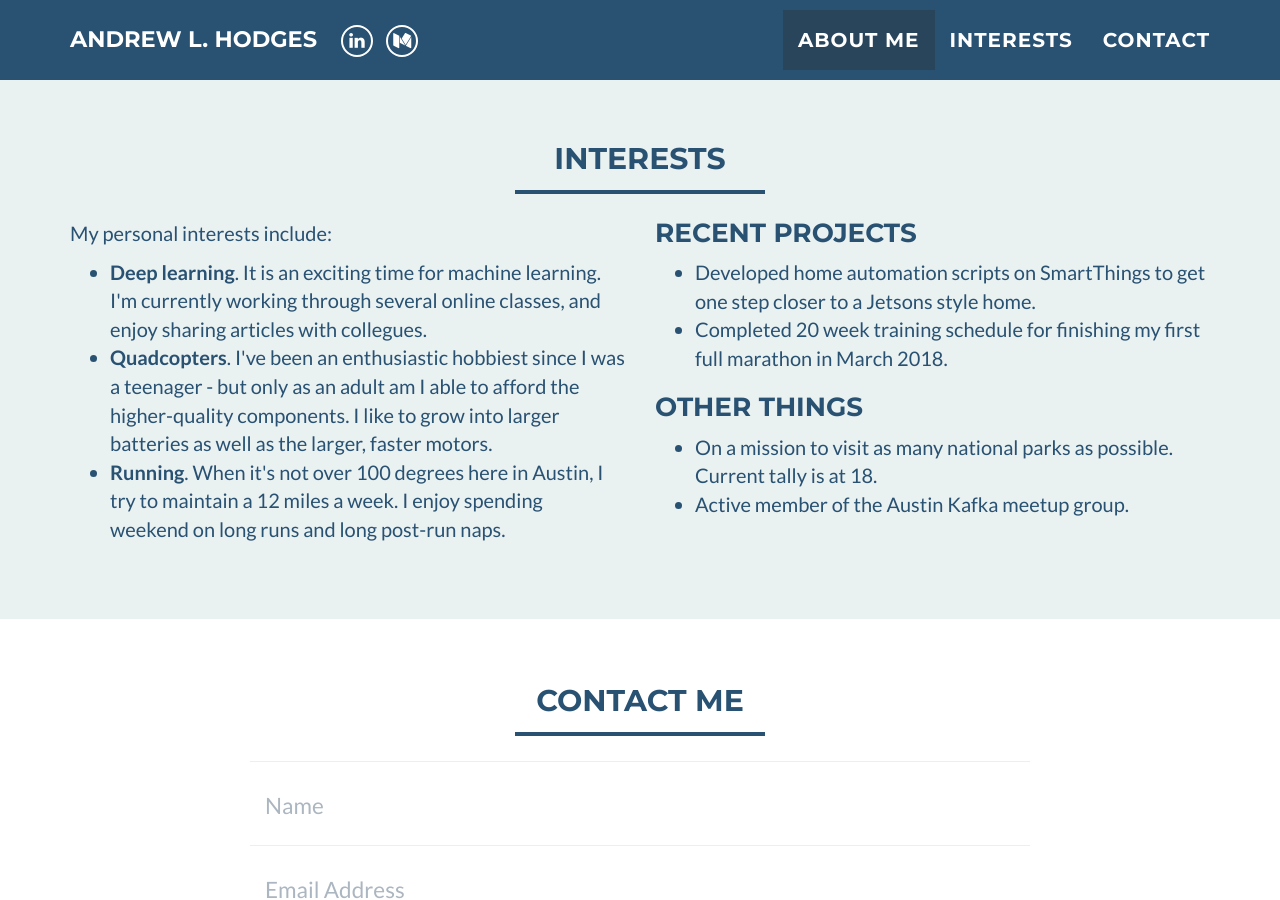
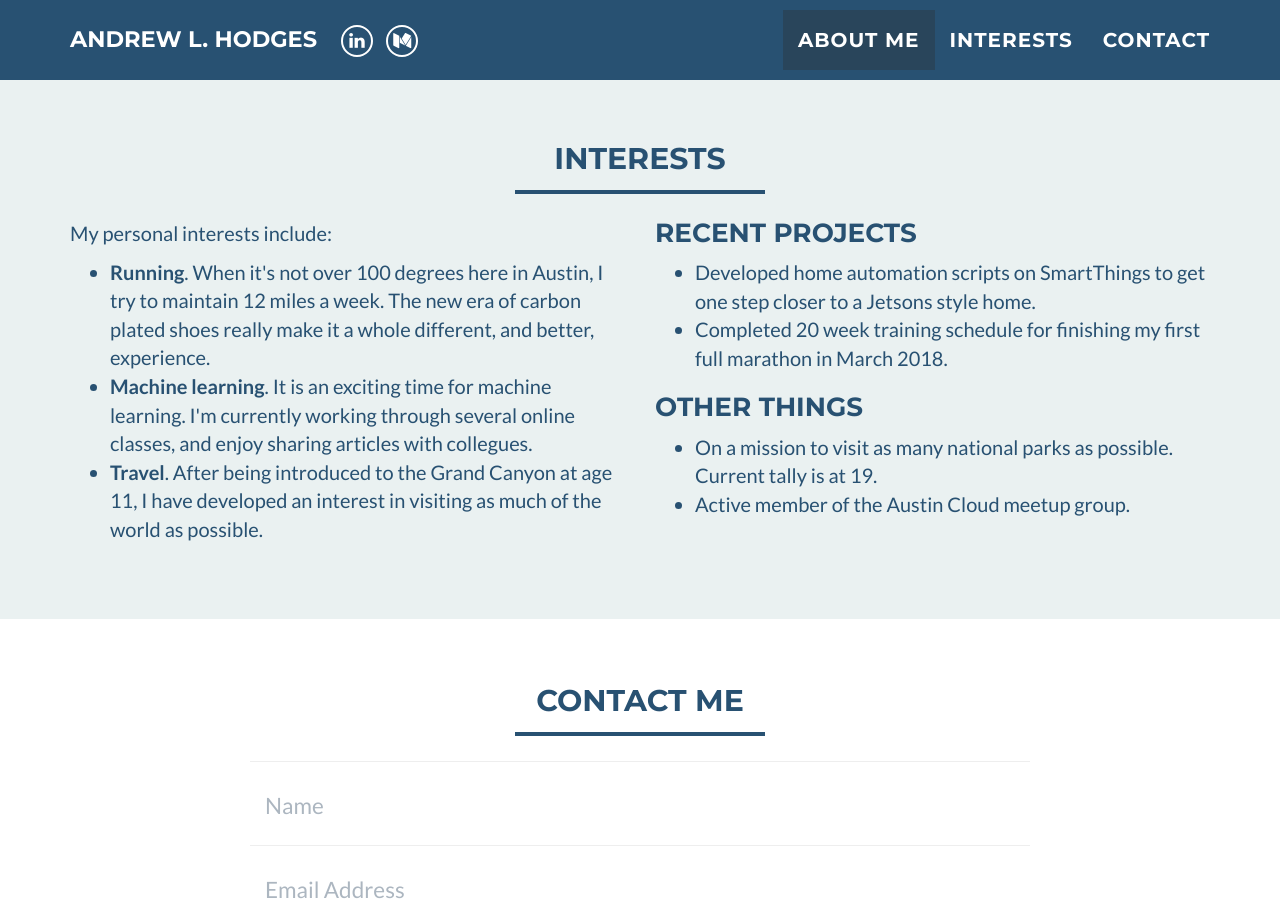
Before and after one commit to ahodges/SinglePager, a Jekyll site: the page built from index.html, in a window 1280 px wide and 900 px high, scrolled down 1183 px. Built offline with Jekyll 4.4.1, drawn with Linux system fonts in a browser that asks for light colours.

Commit message:
Update interests.html
Current 2024 items

```diff
--- a/_includes/interests.html
+++ b/_includes/interests.html
@@ -13,15 +13,13 @@
         </p>
 			<ul>
 			  <li>
-				 <b>Deep learning</b>. It is an exciting time for machine learning. I'm currently working through several online classes, and enjoy sharing articles with collegues.
+				  <b>Running</b>. When it's not over 100 degrees here in Austin, I try to maintain 12 miles a week. The new era of carbon plated shoes really make it a whole different, and better, experience.
+			  </li>
+				<li>
+				 <b>Machine learning</b>. It is an exciting time for machine learning. I'm currently working through several online classes, and enjoy sharing articles with collegues.
 			  </li>
 			  <li>
-				  <b>Quadcopters</b>. I've been an enthusiastic hobbiest since I was a teenager - but only as an adult am I able to afford the higher-quality
-          components. I like to grow into larger batteries as well as the larger, faster motors.
-			  </li>
-			  <li>
-				  <b>Running</b>. When it's not over 100 degrees here in Austin, I try to maintain a 12 miles a week. I enjoy spending weekend on
-				  long runs and long post-run naps.
+				  <b>Travel</b>. After being introduced to the Grand Canyon at age 11, I have developed an interest in visiting as much of the world as possible.
       </li>
 			</ul>
 		</div>
@@ -38,10 +36,10 @@
   		    <h3>Other Things</h3>
   		    <ul>
   			<li>
-           On a mission to visit as many national parks as possible. Current tally is at 18.
+           On a mission to visit as many national parks as possible. Current tally is at 19.
   			</li>
   			<li>
-  			  Active member of the Austin Kafka meetup group.
+  			  Active member of the Austin Cloud meetup group.
   			</li>
 		   </ul>
       </div>
```
